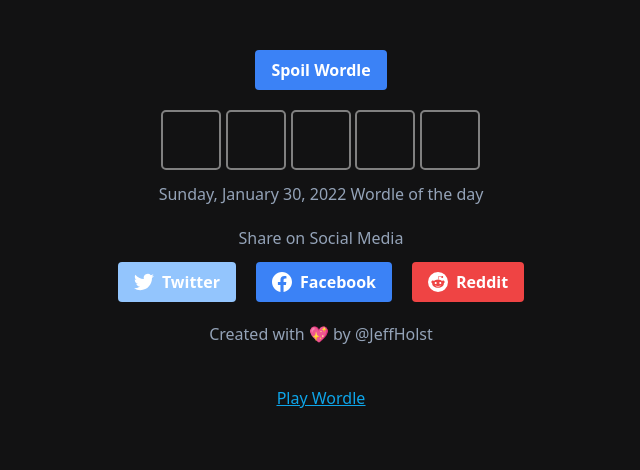
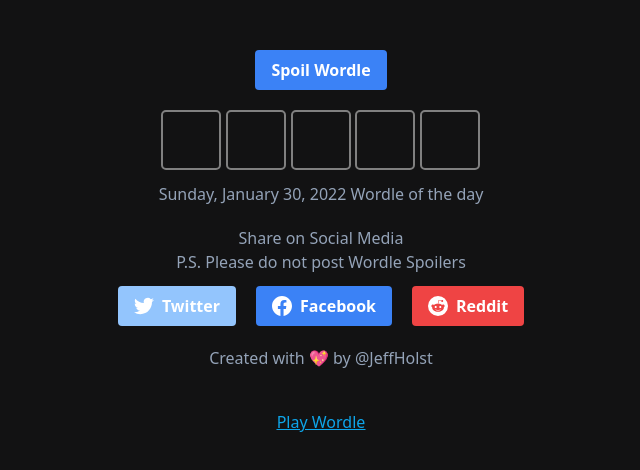
Before and after one commit to jeffholst/wordle-spoiler, a Vue app: page / in a window 1280 px wide. Shown: the top 470 px of the page, without its empty margins (319-959 px from the left). Built offline with nearby package versions, Linux system fonts and the light colour scheme.

Commit message:
chore: don't spoil wordle

```diff
--- a/src/App.vue
+++ b/src/App.vue
@@ -61,6 +61,9 @@
   <div class="pt-5 text-center">
     <div>
       Share on Social Media
+    </div>
+    <div>
+      P.S. Please do not post Wordle Spoilers
     </div>
     <button
       @click="twitter"
```
